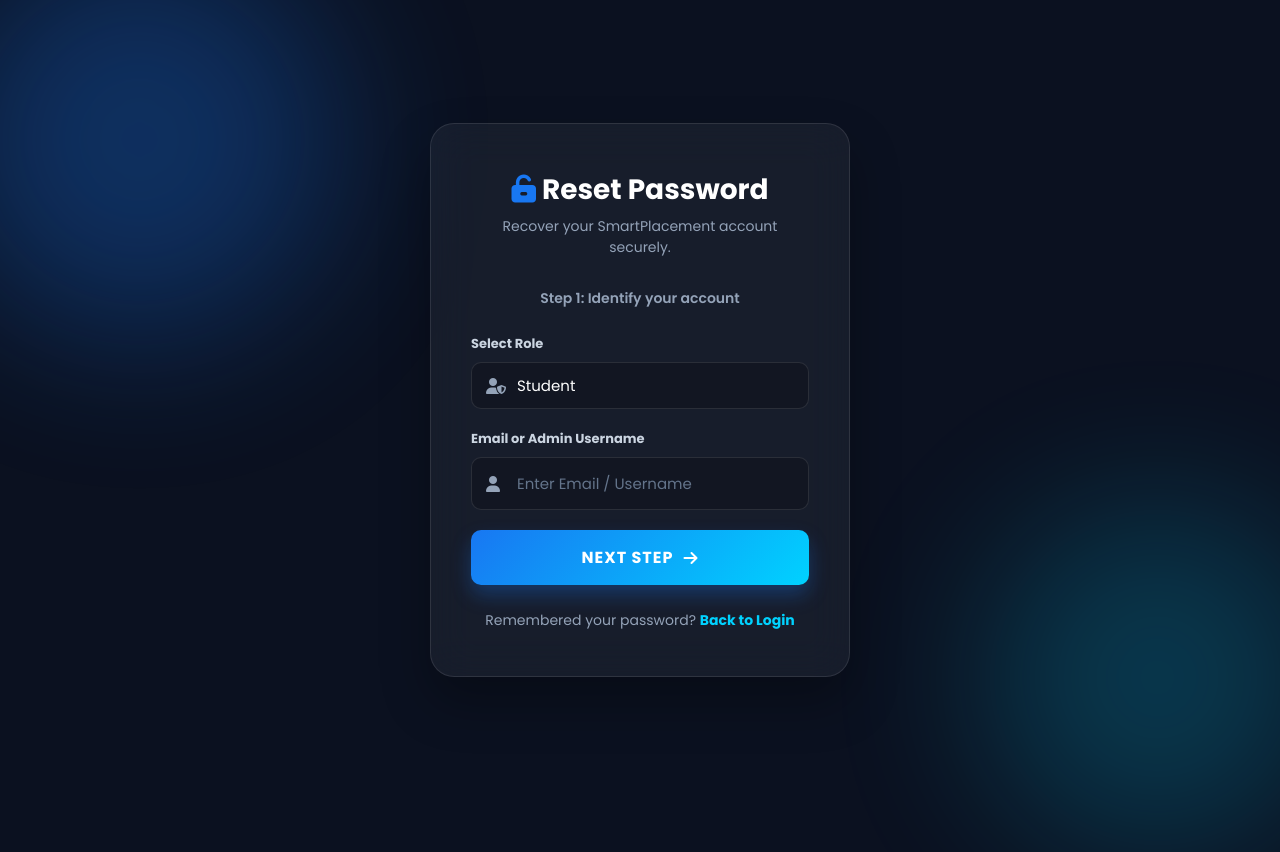
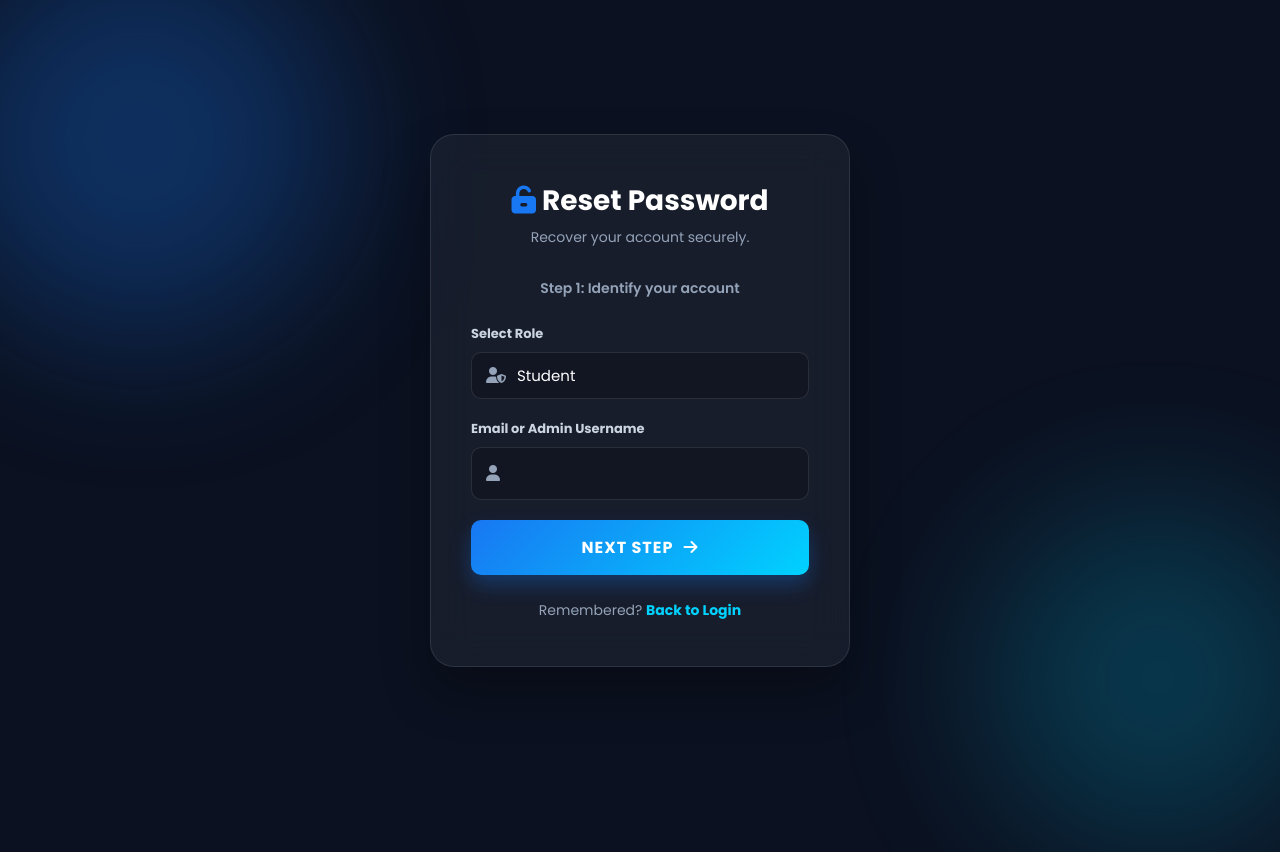
Before and after one commit to balaji-BCA2005/PyDcclSystem_2026, a Flask app: page /forgot_password in a window 1280 px wide; the page is wider, and only the part inside the window is pictured. Run offline with Flask 3, Linux system fonts and the light colour scheme.

Commit message:
Update forgot_password.html

```diff
--- a/templates/forgot_password.html
+++ b/templates/forgot_password.html
@@ -27,14 +27,12 @@
         .input-box .icon { position: absolute; left: 15px; top: 50%; transform: translateY(-50%); color: #94a3b8; font-size: 16px; z-index: 2; }
         .input-box input, .input-box select { width: 100%; padding: 14px 15px 14px 45px; background: rgba(0, 0, 0, 0.2); border: 1px solid rgba(255, 255, 255, 0.1); border-radius: 10px; font-size: 15px; color: #fff; transition: 0.3s all; outline: none; appearance: none; position: relative; z-index: 1; }
         .input-box select option { background: #0b1120; color: #fff; }
-        .input-box input::placeholder { color: #64748b; }
         .input-box input:focus, .input-box select:focus { border-color: #1877f2; background: rgba(0, 0, 0, 0.4); box-shadow: 0 0 15px rgba(24, 119, 242, 0.3); }
         .step-info { color: #94a3b8; font-size: 14px; text-align: center; margin-bottom: 25px; font-weight: 600; }
         .btn-login { width: 100%; padding: 15px; background: linear-gradient(135deg, #1877f2, #00d2ff); border: none; border-radius: 10px; color: #fff; font-size: 16px; font-weight: 700; cursor: pointer; transition: 0.3s; display: flex; justify-content: center; align-items: center; gap: 10px; box-shadow: 0 10px 20px rgba(24, 119, 242, 0.3); text-transform: uppercase; letter-spacing: 1px; }
         .btn-login:hover { transform: translateY(-3px); box-shadow: 0 15px 30px rgba(24, 119, 242, 0.5); }
         .register-link { text-align: center; margin-top: 25px; font-size: 14px; color: #94a3b8; }
         .register-link a { color: #00d2ff; text-decoration: none; font-weight: 700; }
-        .register-link a:hover { text-decoration: underline; color: #fff; }
     </style>
 </head>
 <body>
@@ -44,7 +42,7 @@
     <div class="login-card">
         <div class="login-header">
             <h2><i class="fas fa-unlock-alt"></i> Reset Password</h2>
-            <p>Recover your SmartPlacement account securely.</p>
+            <p>Recover your account securely.</p>
         </div>
 
         {% if error %}
@@ -75,7 +73,7 @@
                     <label>Email or Admin Username</label>
                     <div class="input-box">
                         <i class="fas fa-user icon"></i>
-                        <input type="text" name="login_input" placeholder="Enter Email / Username" required>
+                        <input type="text" name="login_input" required>
                     </div>
                 </div>
                 <button type="submit" name="check_user" class="btn-login">Next Step <i class="fas fa-arrow-right"></i></button>
@@ -86,24 +84,18 @@
             <div class="step-info" style="color: #00d2ff;">Step 2: Security Verification</div>
             <form method="POST" action="{{ url_for('forgot_password') }}">
                 <div class="input-group">
-                    <label>Q1: What is your favorite color?</label>
+                    <label>Q1: Favorite Color?</label>
                     <div class="input-box">
                         <i class="fas fa-palette icon"></i>
-                        <input type="text" name="ans1" placeholder="Your Answer" required>
+                        <input type="text" name="ans1" required>
                     </div>
                 </div>
+
                 <div class="input-group">
-                    <label>Q2: What is your pet's name?</label>
-                    <div class="input-box">
-                        <i class="fas fa-paw icon"></i>
-                        <input type="text" name="ans2" placeholder="Your Answer" required>
-                    </div>
-                </div>
-                <div class="input-group">
-                    <label>Q3: Which city were you born in?</label>
+                    <label>Q2: Birth City?</label>
                     <div class="input-box">
                         <i class="fas fa-city icon"></i>
-                        <input type="text" name="ans3" placeholder="Your Answer" required>
+                        <input type="text" name="ans3" required>
                     </div>
                 </div>
                 <button type="submit" name="verify_answers" class="btn-login"><i class="fas fa-shield-check"></i> Verify Answers</button>
@@ -111,13 +103,13 @@
         {% endif %}
 
         {% if step == 3 %}
-            <div class="step-info" style="color: #2ecc71;">Step 3: Identity verified!</div>
+            <div class="step-info" style="color: #2ecc71;">Step 3: New Password</div>
             <form method="POST" action="{{ url_for('forgot_password') }}">
                 <div class="input-group">
                     <label>Enter New Password</label>
                     <div class="input-box">
                         <i class="fas fa-key icon"></i>
-                        <input type="password" name="new_password" placeholder="Enter Secure Password" required>
+                        <input type="password" name="new_password" required>
                     </div>
                 </div>
                 <button type="submit" name="update_password" class="btn-login"><i class="fas fa-save"></i> Update Password</button>
@@ -125,8 +117,8 @@
         {% endif %}
 
         {% if not success %}
-            <div class="register-link" style="margin-top: 25px;">
-                Remembered your password? <a href="{{ url_for('login') }}">Back to Login</a>
+            <div class="register-link">
+                Remembered? <a href="{{ url_for('login') }}">Back to Login</a>
             </div>
         {% endif %}
     </div>
```
